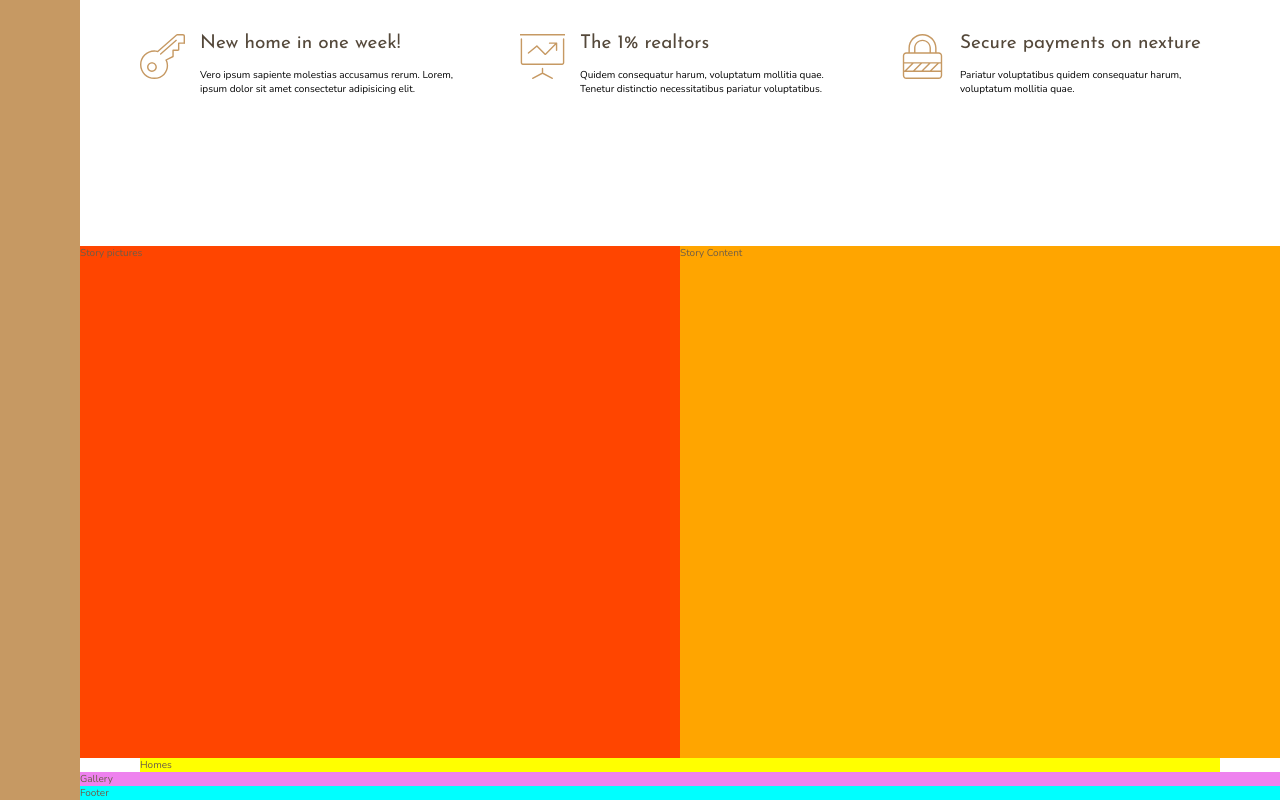
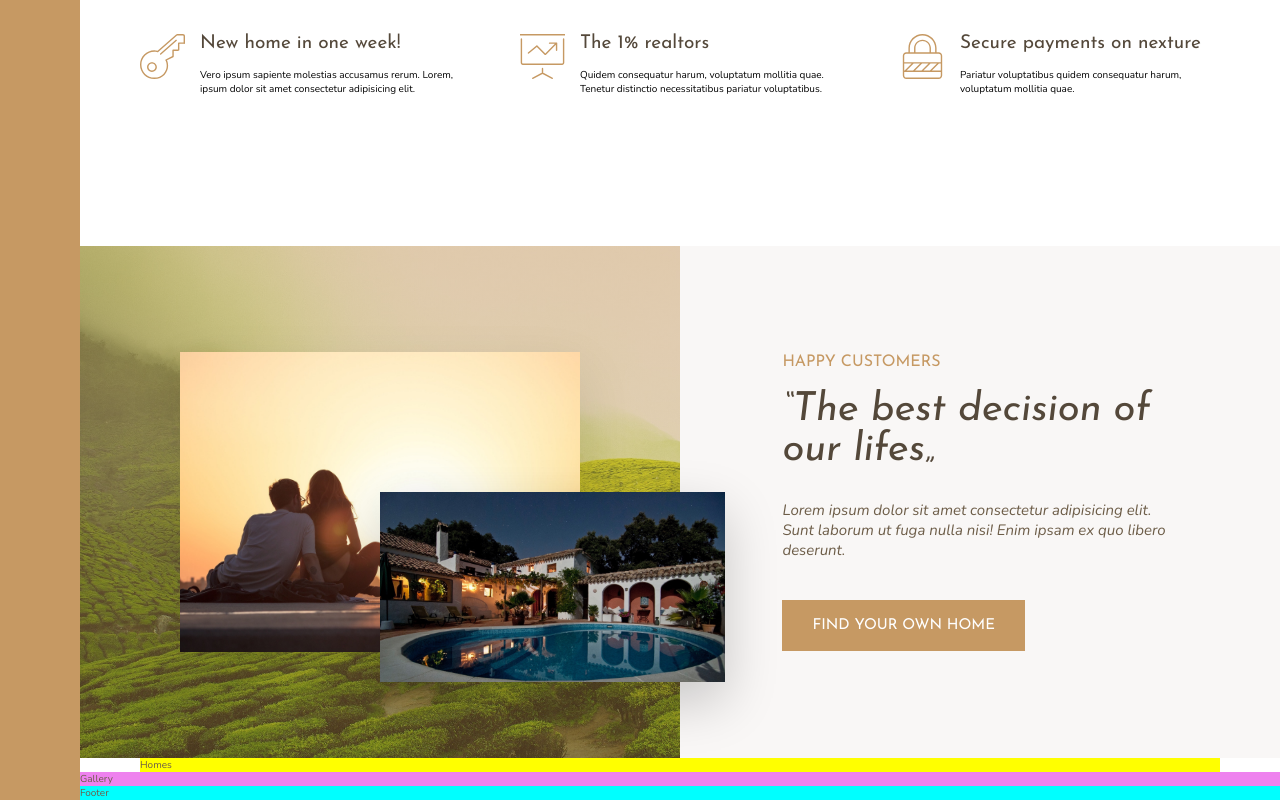
Before and after one commit to PilarczykM/Nexter_Project, a website: page index.html in a window 1280 px wide. Shown: the part 920-1720 px from the top of the page. Drawn offline with nearby package versions, Linux system fonts and the light colour scheme.

Commit message:
Story section

```diff
--- a/index.html
+++ b/index.html
@@ -67,8 +67,18 @@
             <p class="feature___text">Pariatur voluptatibus quidem consequatur harum, voluptatum mollitia quae.</p>
         </div>
     </section>
-    <div class="story__pictures">Story pictures</div>
-    <div class="story__content">Story Content</div>
+    <div class="story__pictures">
+        <img src="./img/story-1.jpeg" alt="Image 1" class="story__img--1">
+        <img src="./img/story-2.jpeg" alt="Image 2" class="story__img--2">
+    </div>
+    <div class="story__content">
+        <h3 class="heading-3 mb-sm">Happy Customers</h3>
+        <h2 class="heading-2 heading-2--dark mb-m">&ldquo;The best decision of our lifes&ldquor;</h2>
+        <p class="story__text mb-lg">Lorem ipsum dolor sit amet consectetur adipisicing elit. Sunt laborum ut fuga nulla
+            nisi!
+            Enim ipsam ex quo libero deserunt.</p>
+        <button class="btn">Find your own home</button>
+    </div>
     <section class="homes">Homes</section>
     <section class="gallery">Gallery</section>
     <footer class="footer">Footer</footer>
--- a/sass/abstracts/_typography.scss
+++ b/sass/abstracts/_typography.scss
@@ -8,9 +8,23 @@
 }
 .heading-2 {
   @extend %heading;
+  font-size: 4rem;
+  font-style: italic;
+
+  &--light {
+    color: $color-grey-light-1;
+  }
+
+  &--dark {
+    color: $color-grey-dark-1;
+  }
 }
 .heading-3 {
   @extend %heading;
+
+  font-size: 1.6rem;
+  color: $color-primary;
+  text-transform: uppercase;
 }
 .heading-4 {
   @extend %heading;
--- /dev/null
+++ b/sass/base/_utiles.scss
@@ -0,0 +1,11 @@
+.mb-sm {
+  margin-bottom: 2rem;
+}
+
+.mb-m {
+  margin-bottom: 3rem;
+}
+
+.mb-lg {
+  margin-bottom: 4rem;
+}
--- /dev/null
+++ b/sass/components/_buttons.scss
@@ -0,0 +1,19 @@
+.btn {
+  background-color: $color-primary;
+  color: #fff;
+  font-family: $font-display;
+  font-size: 1.5rem;
+  text-transform: uppercase;
+
+  padding: 1.8rem 3rem;
+  cursor: pointer;
+
+  border: none;
+  border-radius: 0;
+
+  transition: all 0.2s;
+
+  &:hover {
+    background-color: $color-primary-dark;
+  }
+}
--- a/sass/layout/_story.scss
+++ b/sass/layout/_story.scss
@@ -1,11 +1,48 @@
 .story {
   &__pictures {
-    background-color: orangered;
+    background-image: linear-gradient(
+        rgba($color-primary, 0.5),
+        rgba($color-primary-dark, 0.3)
+      ),
+      url("../../img/back.jpg");
+    background-size: cover;
+    background-repeat: no-repeat;
+    background-position: center center;
     grid-column: full-start / col-end 4;
+
+    display: grid;
+    grid-template-columns: repeat(6, 1fr);
+    grid-template-rows: repeat(6, 1fr);
+    align-items: center;
+  }
+
+  &__img--1 {
+    width: 100%;
+    grid-column: 2 / 6;
+    grid-row: 2 / 6;
+    box-shadow: 0 2rem 5rem rgba($color: black, $alpha: 0.1);
+  }
+  &__img--2 {
+    width: 115%;
+    grid-column: 4 / 7;
+    grid-row: 4 / 6;
+    z-index: 1;
+    box-shadow: 0 2rem 5rem rgba($color: black, $alpha: 0.2);
   }
 
   &__content {
-    background-color: orange;
+    display: flex;
+    flex-direction: column;
+    justify-content: center;
+    align-items: flex-start;
+
+    background-color: $color-grey-light-1;
     grid-column: col-start 5 / full-end;
+    padding: 6rem 8vw;
+  }
+
+  &__text {
+    font-size: 1.5rem;
+    font-style: italic;
   }
 }
--- a/sass/main.scss
+++ b/sass/main.scss
@@ -2,7 +2,9 @@
 @import "./abstracts/typography";
 
 @import "./base/base.scss";
+@import "./base/utiles";
 
+@import "./components/buttons";
 @import "./components/future";
 
 @import "./layout/features";
```
Also changed, not shown: css/style.css.
